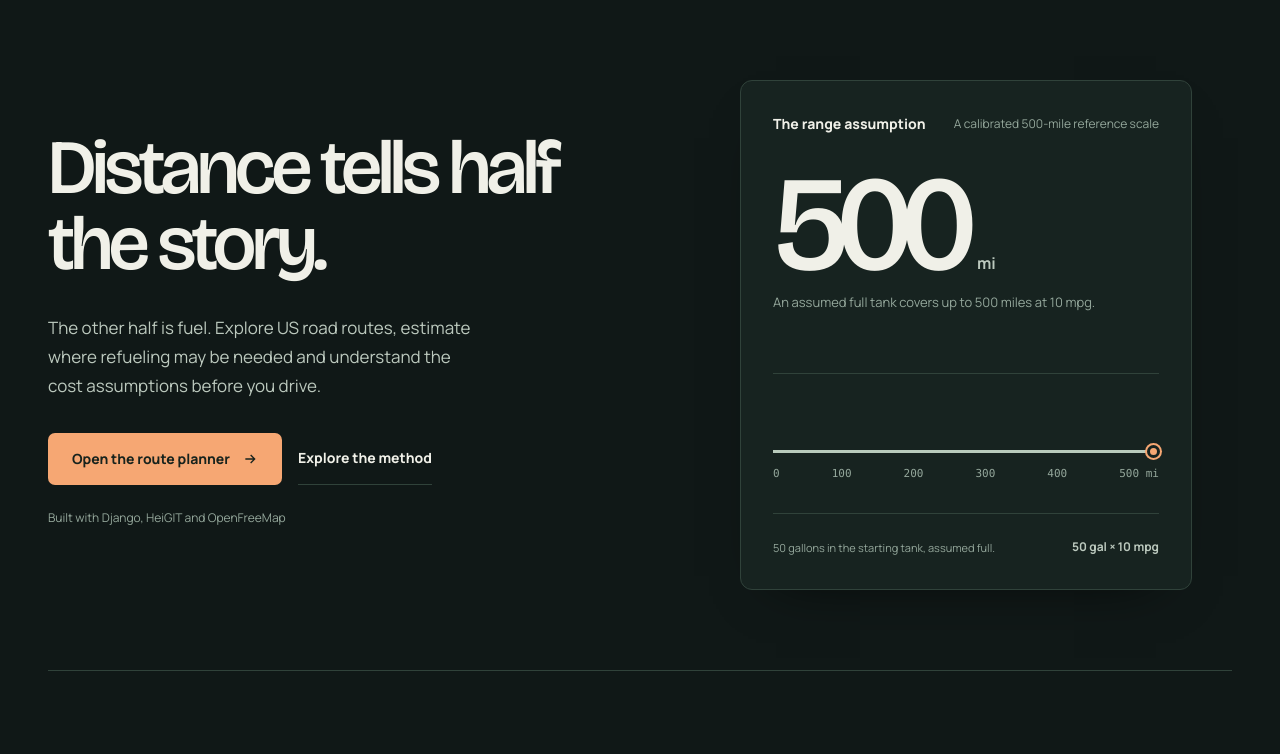
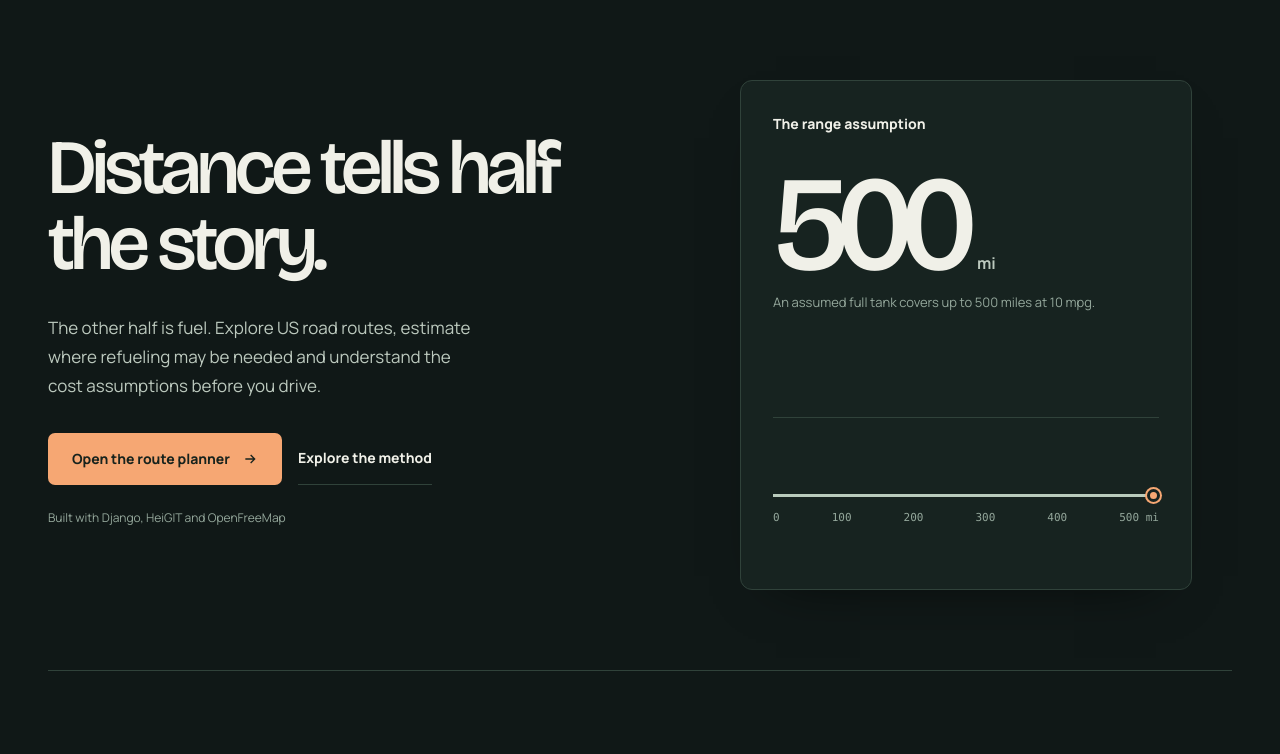
Before and after one commit to AgustinWojtyszyn/fuel-route-optimizer, a Python web app: template routes/templates/routes/landing.html in a window 1280 px wide. Shown: the part 84-838 px from the top of the page. Run offline with Jinja, Linux system fonts and the light colour scheme; the template is opened without the code that fills it, so the values that code supplies are empty.

Commit message:
fix(landing): remove repeated fuel-range formula and simplify assumption display

```diff
--- a/routes/templates/routes/landing.html
+++ b/routes/templates/routes/landing.html
@@ -54,12 +54,11 @@
         </div>
         <figure class="instrument" aria-labelledby="instrumentName">
           <div class="instrument__top">
-            <span id="instrumentName" class="instrument__title" data-i18n="instrumentTitle">The range assumption</span>
-            <span class="instrument__sub" data-i18n="instrumentSub">A calibrated 500-mile reference scale</span>
+            <span id="instrumentName" class="instrument__title" data-i18n="instrumentTitle">Assumed driving range</span>
           </div>
           <div>
             <div class="instrument__number"><strong>500</strong><span data-i18n="instrumentUnit">mi</span></div>
-            <p class="instrument__caption" data-i18n="instrumentCaption">An assumed full tank covers up to 500 miles at 10 mpg.</p>
+            <p class="instrument__caption" data-i18n="instrumentCaption">Based on a full 50-gallon tank and 10 miles per gallon.</p>
           </div>
           <div class="instrument__track">
             <div class="instrument__scale" role="meter" aria-valuemin="0" aria-valuemax="500" aria-valuenow="500" aria-label="Maximum assumed range: 500 miles" data-i18n-aria="maxRangeLabel">
@@ -68,10 +67,7 @@
             </div>
             <div class="instrument__ruler" aria-hidden="true"><span>0</span><span>100</span><span>200</span><span>300</span><span>400</span><span>500 mi</span></div>
           </div>
-          <figcaption class="instrument__bottom">
-            <span data-i18n="instrumentBottom">50 gallons in the starting tank, assumed full.</span>
-            <strong data-i18n="instrumentFormula">50 gal × 10 mpg</strong>
-          </figcaption>
+
         </figure>
       </section>
       <section class="method" id="features" aria-labelledby="methodHeading">
```
